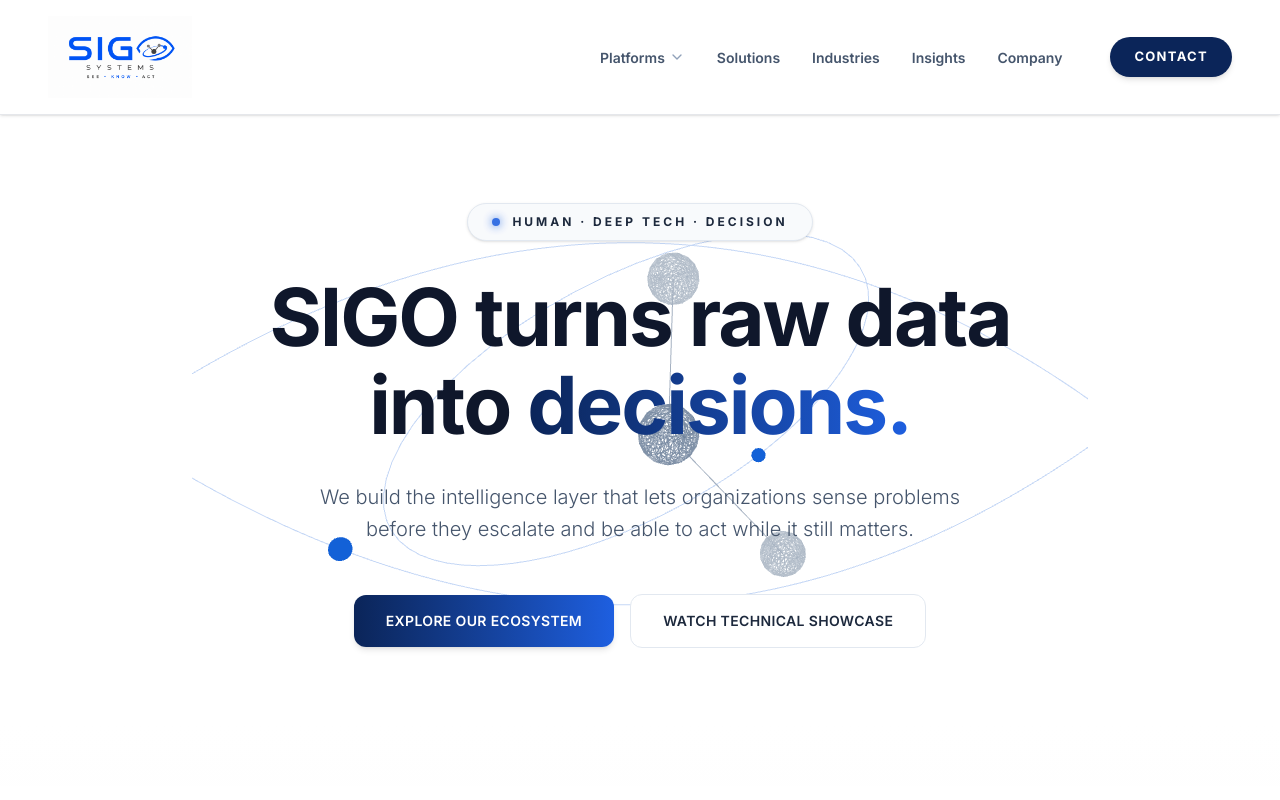
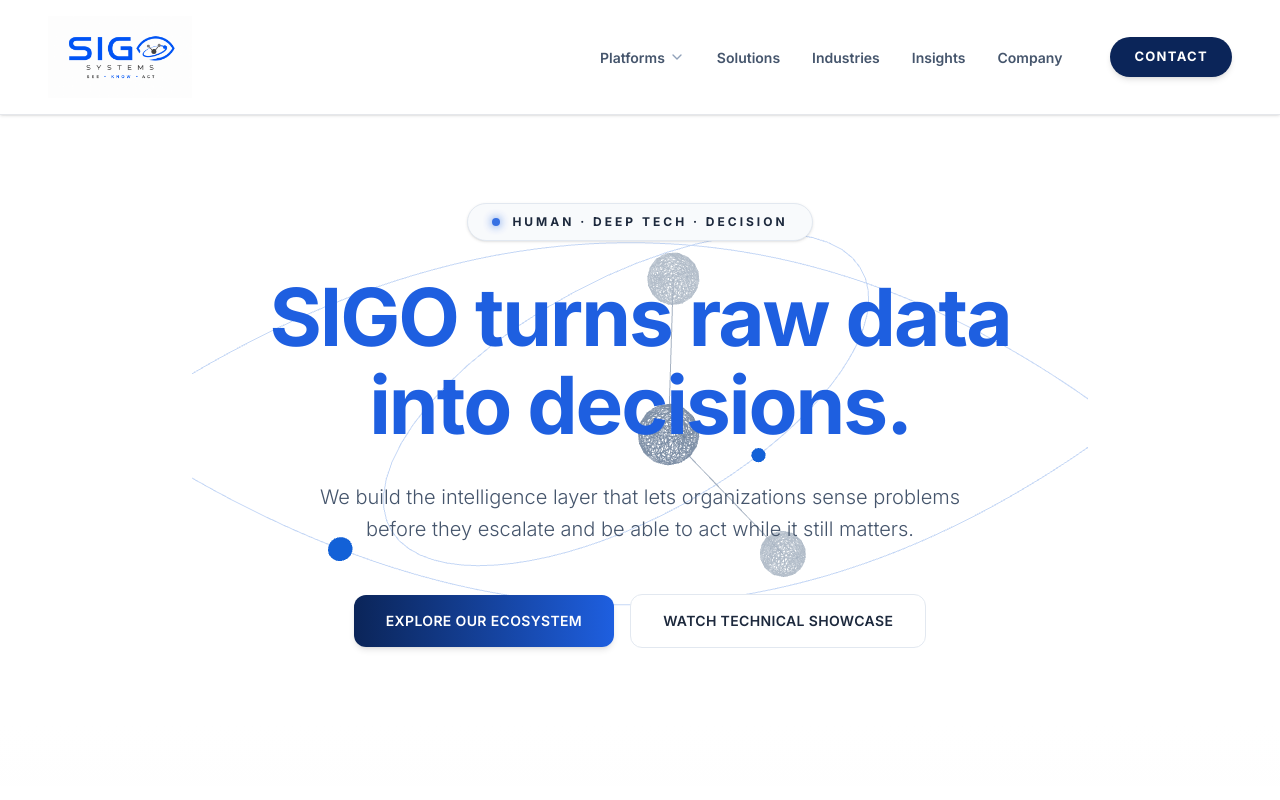
Before and after one commit to veenavikas/sigosystems, a Next.js app: page / in a window 1280 px wide. Shown: the top 800 px of the page. Built offline with nearby package versions, Linux system fonts and the light colour scheme.

Commit message:
Update home hero text to uniform blue color

```diff
--- a/src/app/page.tsx
+++ b/src/app/page.tsx
@@ -51,8 +51,8 @@
             <span className="font-label-sm text-xs font-bold text-slate-800 uppercase tracking-[0.25em]">HUMAN · DEEP TECH · DECISION</span>
           </div>
 
-          <h1 className="text-5xl md:text-7xl lg:text-[80px] font-bold tracking-tight text-slate-900 mb-8 reveal-text leading-[1.1]" style={{ animationDelay: '0.3s' }}>
-            SIGO turns raw data <br className="hidden md:block" /> into <span className="text-transparent bg-clip-text bg-gradient-to-r from-[#0B2559] to-[#1E5FE0]">decisions.</span>
+          <h1 className="text-5xl md:text-7xl lg:text-[80px] font-bold tracking-tight text-[#1E5FE0] mb-8 reveal-text leading-[1.1]" style={{ animationDelay: '0.3s' }}>
+            SIGO turns raw data <br className="hidden md:block" /> into decisions.
           </h1>
 
           <p className="text-lg md:text-xl text-slate-600 max-w-2xl mx-auto mb-12 reveal-text font-light leading-relaxed opacity-90" style={{ animationDelay: '0.5s' }}>
```
